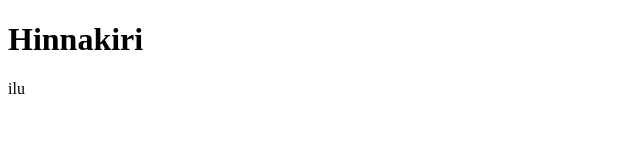
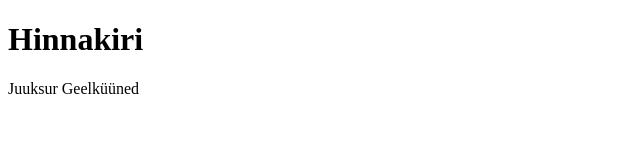
Before and after one commit to TristanSharashkin/Marie-ilutuba, a plain HTML site: page page2.html in a window 1280 px wide. Shown: the whole page, without its empty margins (0-640 px from the left). Drawn offline with Linux system fonts and the light colour scheme.

Commit message:
hinnakiri

```diff
--- a/page2.html
+++ b/page2.html
@@ -9,7 +9,9 @@
 <body>
     <h1>Hinnakiri</h1>
 
-    <p>ilu</p>
+    <p>Juuksur
+        Geelküüned
+    </p>
 
 </body>
 </html>
```
